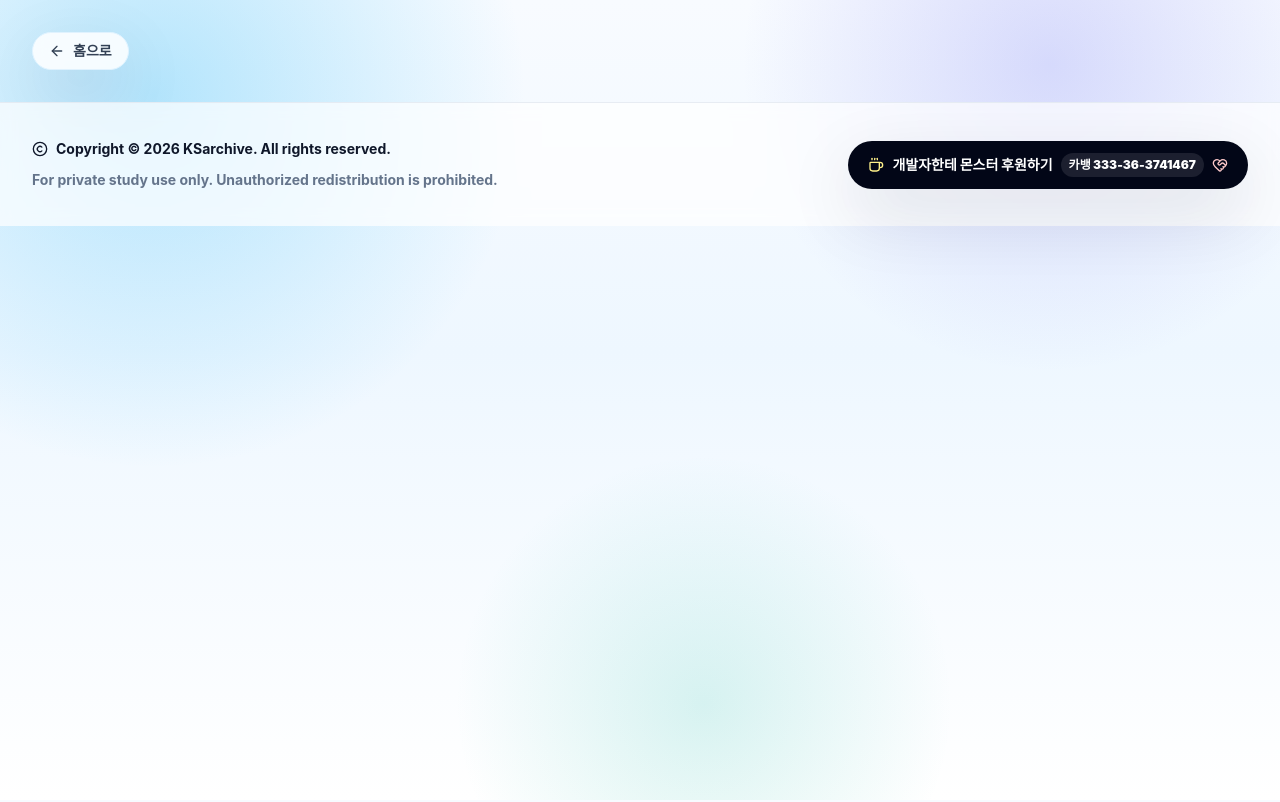
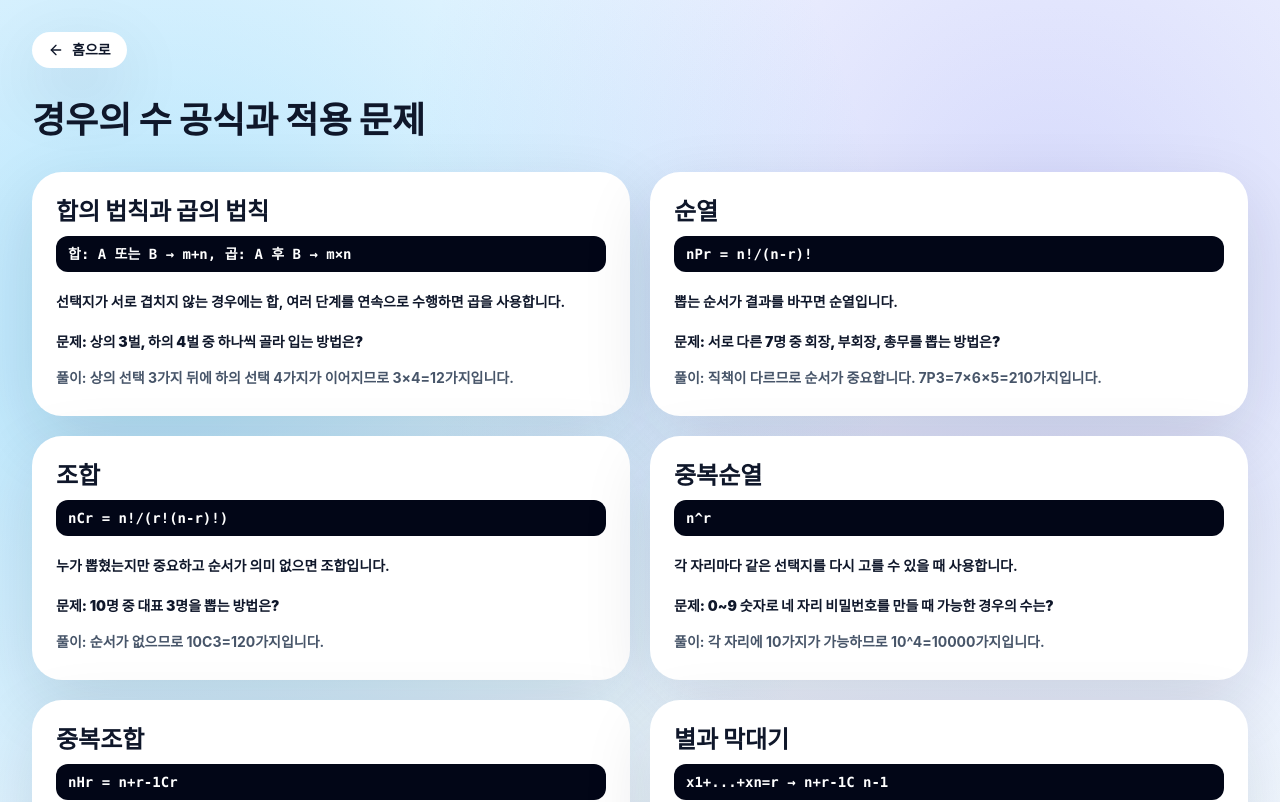
Before and after one commit to hoshinodaisuki0102/KSarchive, a Next.js app: page /subjects/math in a window 1280 px wide. Shown: the top 802 px of the page. Built offline with nearby package versions, Linux system fonts and the light colour scheme.

Commit message:
Restore math list page

```diff
--- a/app/subjects/math/page.tsx
+++ b/app/subjects/math/page.tsx
@@ -1,15 +1,25 @@
 import Link from "next/link";
-import { ArrowLeft, BookOpenCheck, Boxes, Calculator, Route, Sigma, Sparkles } from "lucide-react";
+import { ArrowLeft } from "lucide-react";
 import { SiteFooter } from "@/components/site-footer";
 import { countingFormulas } from "@/lib/math-counting-data";
 
 export default function MathPage() {
   return (
-    <main className="min-h-screen overflow-hidden bg-mesh-light text-slate-900">
+    <main className="min-h-screen bg-mesh-light text-slate-900">
       <div className="mx-auto max-w-7xl px-5 py-8 lg:px-8">
-        <Link href="/" className="inline-flex items-center gap-2 rounded-full border border-sky-100 bg-white/85 px-4 py-2 text-sm font-black text-slate-700 shadow-card backdrop-blur transition hover:bg-sky-50">
-          <ArrowLeft className="h-4 w-4" /> 홈으로
-        </Link>
+        <Link href="/" className="inline-flex items-center gap-2 rounded-full bg-white px-4 py-2 text-sm font-black shadow-card"><ArrowLeft className="h-4 w-4" />홈으로</Link>
+        <h1 className="mt-8 text-4xl font-black">경우의 수 공식과 적용 문제</h1>
+        <div className="mt-8 grid gap-5 lg:grid-cols-2">
+          {countingFormulas.map((item) => (
+            <article key={item.id} className="rounded-[30px] bg-white p-6 shadow-card">
+              <h2 className="text-2xl font-black">{item.title}</h2>
+              <p className="mt-2 rounded-xl bg-slate-950 px-3 py-2 font-mono text-sm font-black text-white">{item.formula}</p>
+              <p className="mt-4 text-sm font-bold leading-7">{item.when}</p>
+              <p className="mt-3 text-sm font-black leading-7">문제: {item.example}</p>
+              <p className="mt-2 text-sm font-bold leading-7 text-slate-600">풀이: {item.solution}</p>
+            </article>
+          ))}
+        </div>
       </div>
       <SiteFooter />
     </main>
```
